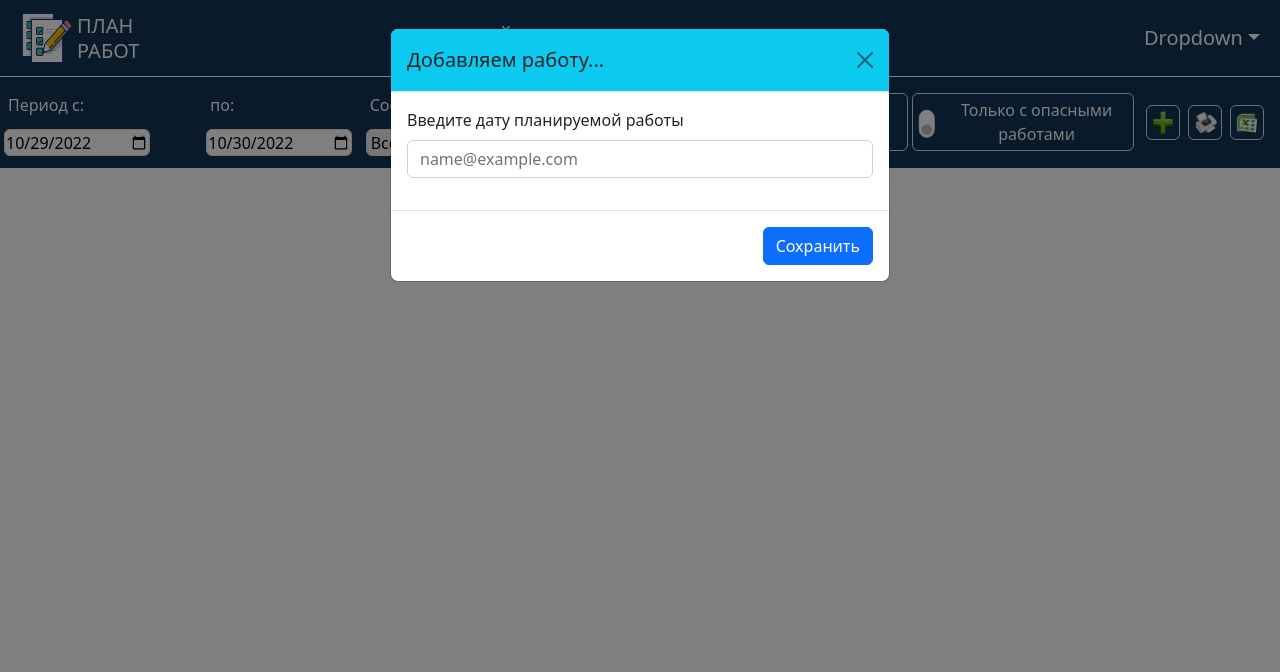
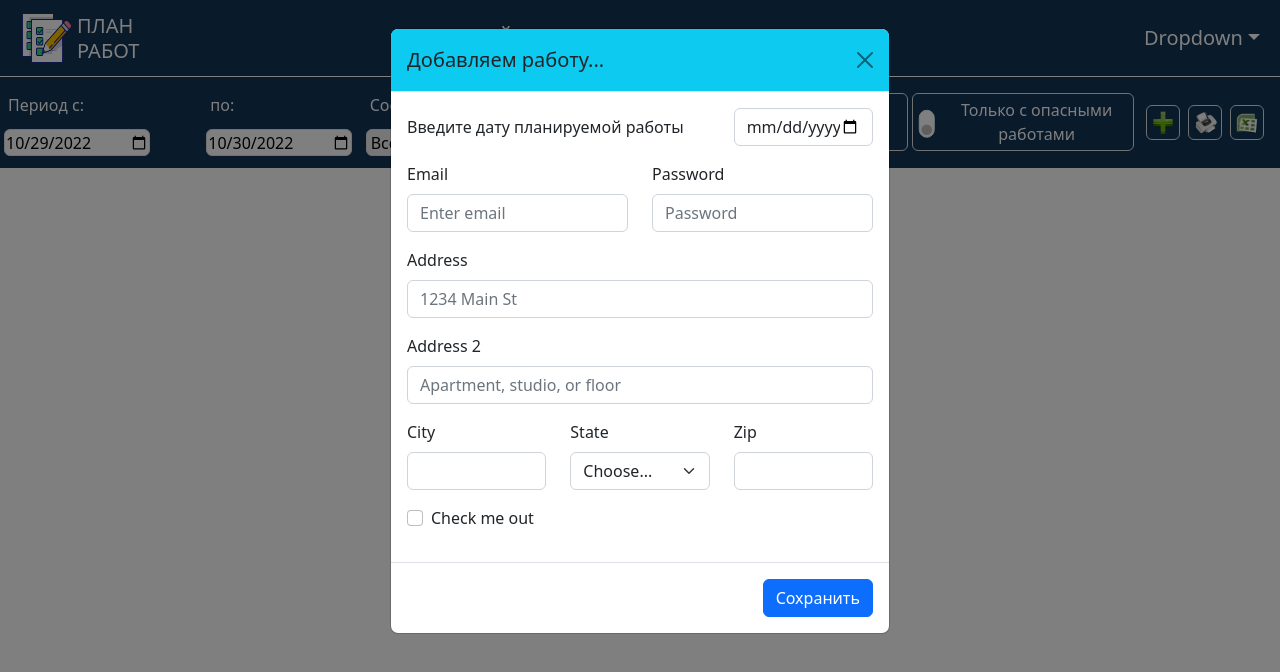
Before and after one commit to djbobah/work_plan_bs, a React (Create React App) app in the folder client/: page / in a window 1280 px wide. Both pictures are taken after a click on the button 1163 px from the left and 122 px from the top of the page. Shown: the top 672 px of the page. Built offline with nearby package versions, Linux system fonts and the light colour scheme; the HTML template or start-up script is replaced by a standard one.

Commit message:
addModal

```diff
--- a/client/src/components/ModalAdd.jsx
+++ b/client/src/components/ModalAdd.jsx
@@ -1,5 +1,5 @@
 import React, { useState } from "react";
-import { Modal, Button, InputGroup, Form } from "react-bootstrap";
+import { Modal, Button, InputGroup, Form, Row, Col } from "react-bootstrap";
 
 const ModalAdd = ({ show, onShow, onClose, title }) => {
   // const [show, setShow] = useState(false);
@@ -14,9 +14,63 @@
         </Modal.Header>
         <Modal.Body>
           <Form>
-            <Form.Group className="mb-3" controlId="exampleForm.ControlInput1">
-              <Form.Label>Введите дату планируемой работы</Form.Label>
-              <Form.Control type="email" placeholder="name@example.com" />
+            <Form.Group
+              as={Row}
+              className="mb-3"
+              controlId="exampleFormControlInput1"
+            >
+              <Form.Label column sm="8">
+                Введите дату планируемой работы
+              </Form.Label>
+              <Col sm="4">
+                <Form.Control type="date" placeholder="name@example.com" />
+              </Col>
+            </Form.Group>
+
+            <Row className="mb-3">
+              <Form.Group as={Col} controlId="formGridEmail">
+                <Form.Label>Email</Form.Label>
+                <Form.Control type="email" placeholder="Enter email" />
+              </Form.Group>
+
+              <Form.Group as={Col} controlId="formGridPassword">
+                <Form.Label>Password</Form.Label>
+                <Form.Control type="password" placeholder="Password" />
+              </Form.Group>
+            </Row>
+
+            <Form.Group className="mb-3" controlId="formGridAddress1">
+              <Form.Label>Address</Form.Label>
+              <Form.Control placeholder="1234 Main St" />
+            </Form.Group>
+
+            <Form.Group className="mb-3" controlId="formGridAddress2">
+              <Form.Label>Address 2</Form.Label>
+              <Form.Control placeholder="Apartment, studio, or floor" />
+            </Form.Group>
+
+            <Row className="mb-3">
+              <Form.Group as={Col} controlId="formGridCity">
+                <Form.Label>City</Form.Label>
+                <Form.Control />
+              </Form.Group>
+
+              <Form.Group as={Col} controlId="formGridState">
+                <Form.Label>State</Form.Label>
+                <Form.Select defaultValue="Choose...">
+                  <option>Choose...</option>
+                  <option>...</option>
+                </Form.Select>
+              </Form.Group>
+
+              <Form.Group as={Col} controlId="formGridZip">
+                <Form.Label>Zip</Form.Label>
+                <Form.Control />
+              </Form.Group>
+            </Row>
+
+            <Form.Group className="mb-3" id="formGridCheckbox">
+              <Form.Check type="checkbox" label="Check me out" />
             </Form.Group>
           </Form>
         </Modal.Body>
```
